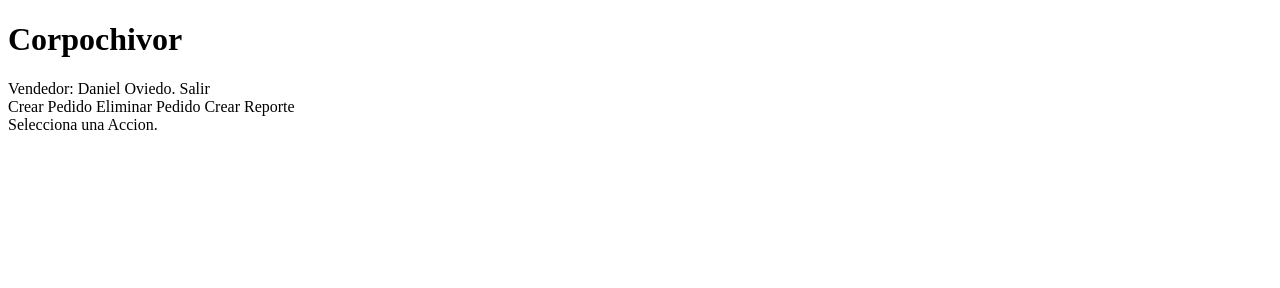
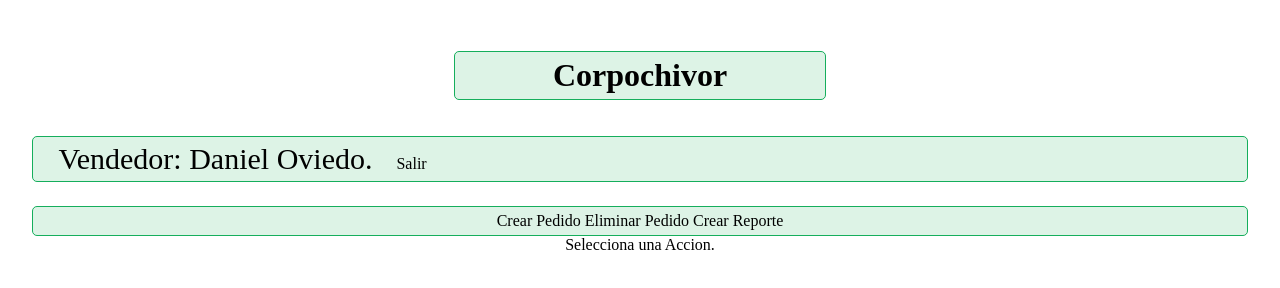
Before and after one commit to JuanSeBestia/contableSoftware, a plain HTML site: page mainPage.html in a window 1280 px wide. Drawn offline with Linux system fonts and the light colour scheme.

Commit message:
add styles for mainPage

```diff
--- a/styles.css
+++ b/styles.css
@@ -21,3 +21,58 @@ header {
     width: auto;
     align-items: center;
 }
+
+/* Styles of Main Page */
+
+body#mainPage {
+    margin: 4% 3%;    /* height: 100%;
+    width: 100%; */
+    display: flex;
+    flex-direction: column;
+    align-items: center;
+}
+
+#mainTittle h1{
+    margin-top: 0px;
+    margin-bottom: 0px;
+}
+
+span#mainTittle{
+    background-color: #ddf3e6;
+    text-align: center;
+    border: 1px solid #15ae5c;
+    border-radius: 5px;
+    padding: 5px;
+    width: 30%;
+}
+
+#mainHeader{
+    margin-top: 3%;
+    background-color: #ddf3e6;
+    border: 1px solid #15ae5c;
+    border-radius: 5px;
+    padding: 5px;
+    width: 100%;
+}
+
+#mainSubHeader{
+    margin-top: 2%;
+    background-color: #ddf3e6;
+    text-align: center;
+    border: 1px solid #15ae5c;
+    border-radius: 5px;
+    padding: 5px;
+    width: 100%;
+}
+
+span#userLoggued{
+    font-size: 30px;
+    flex-direction: row;
+    margin: 20px;
+}
+
+span#userLoggued{
+    font-size: 30px;
+    flex-direction: row;
+    margin: 20px;
+}
```
